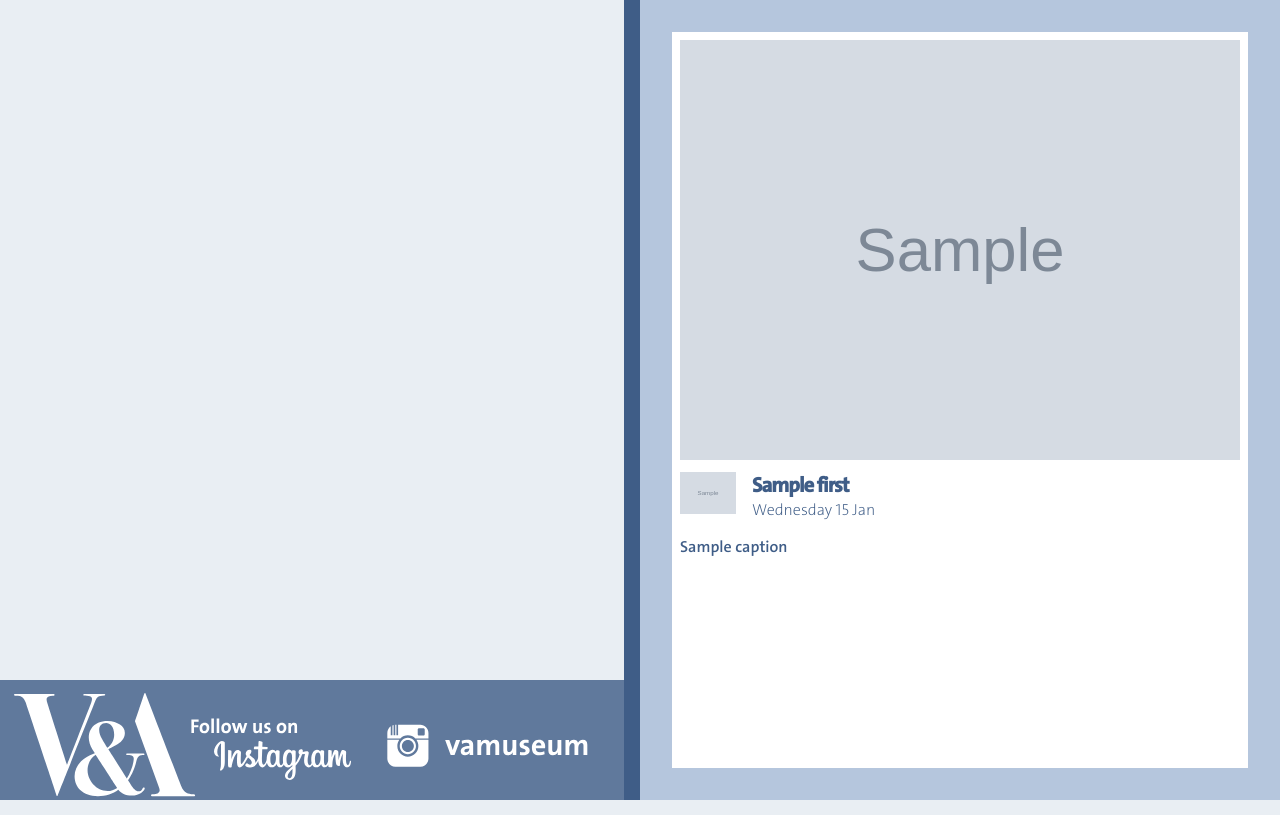
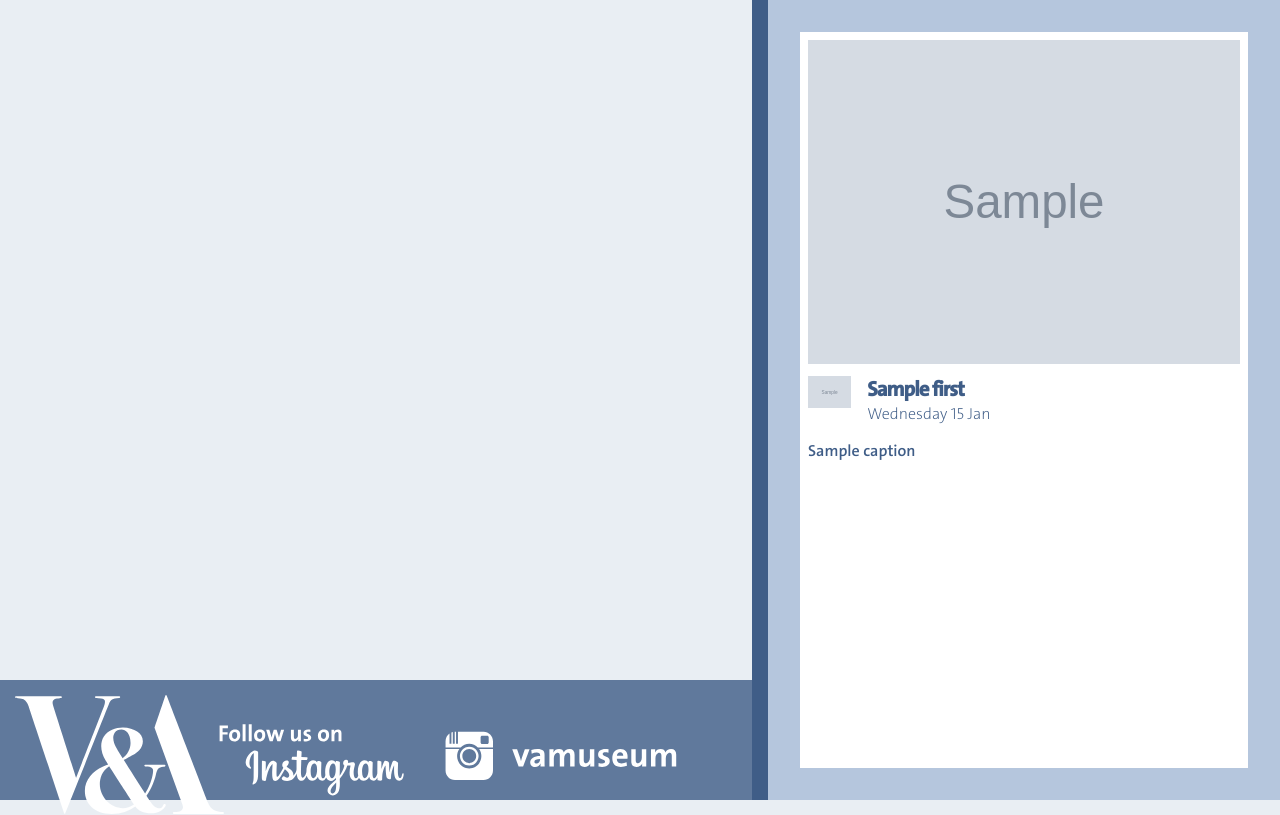
Before and after one commit to jamesdoc/VAM-InstaWall, a Python web app: template template/instagram.html in a window 1280 px wide. Run offline with Jinja, Linux system fonts and the light colour scheme; the template is opened without the code that fills it: most values are stand-ins (such as "Sample title", 1, 10 or a date in 2020); grey boxes marked "Sample" are stand-in pictures; some libraries are stand-ins or nearby versions.

Commit message:
Giving main image a little less room

```diff
--- a/assets/style.css
+++ b/assets/style.css
@@ -96,7 +96,7 @@
   color: white;
   height: 15%;
   position: absolute;
-  width: 50%; }
+  width: 60%; }
   .banner h1 {
     background-image: url(images/footer.svg);
     background-repeat: no-repeat;
@@ -114,7 +114,7 @@
   height: 100%;
   position: absolute;
   right: 0;
-  width: 50%; }
+  width: 40%; }
   .main_image .polaroid {
     background-color: white;
     bottom: 2em;
@@ -157,7 +157,7 @@
         clear: both; }
 
 .thumbnails {
-  width: 55%; }
+  width: 65%; }
   .thumbnails a {
     padding-bottom: 25%;
     height: 0;
--- a/assets/style.scss
+++ b/assets/style.scss
@@ -27,7 +27,7 @@
     color: white;
     height: 15%;
     position: absolute;
-    width: 50%;
+    width: 60%;
 
     h1{
         background-image: url(images/footer.svg);
@@ -49,7 +49,7 @@
     height: 100%;
     position: absolute;
     right: 0;
-    width: 50%;
+    width: 40%;
 
 
     .polaroid{
@@ -101,7 +101,7 @@
 
 
 .thumbnails{
-    width: 55%;
+    width: 65%;
 
     a{
         @include fluid_square(25%);
```
